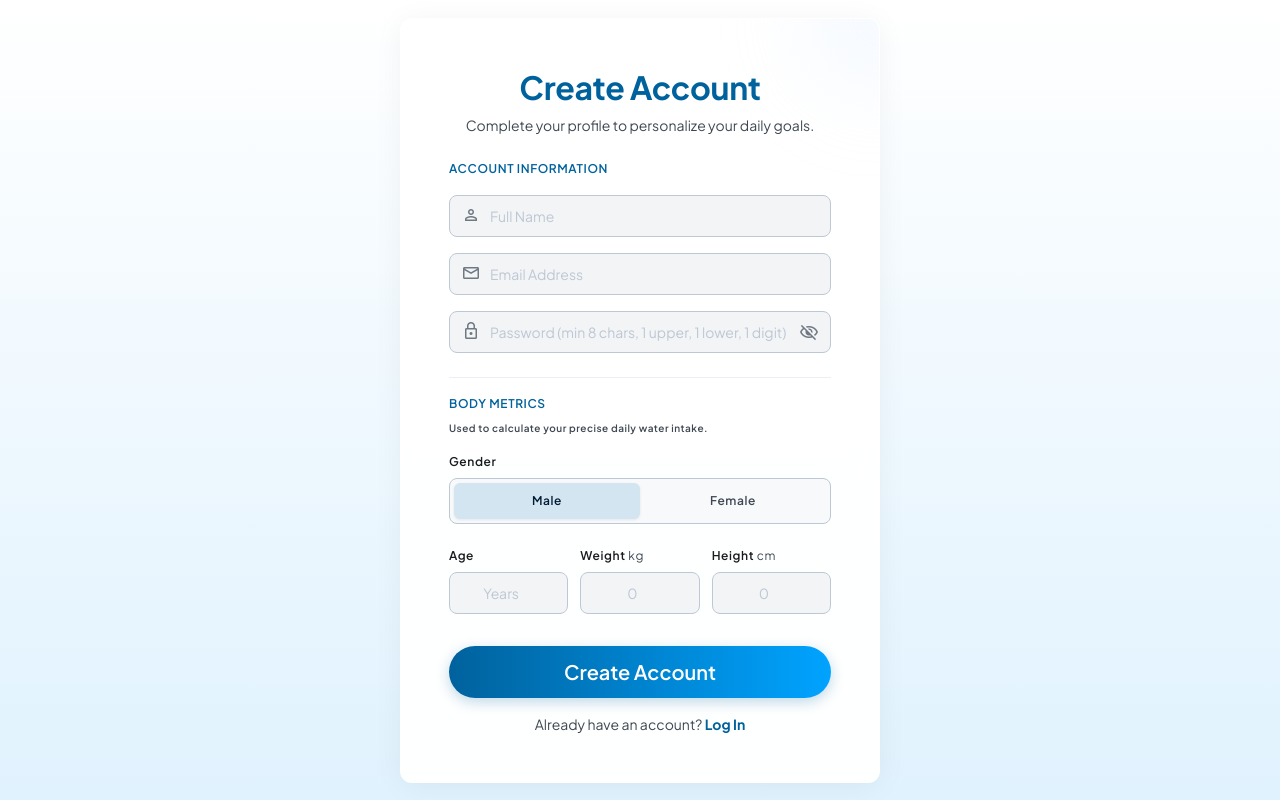
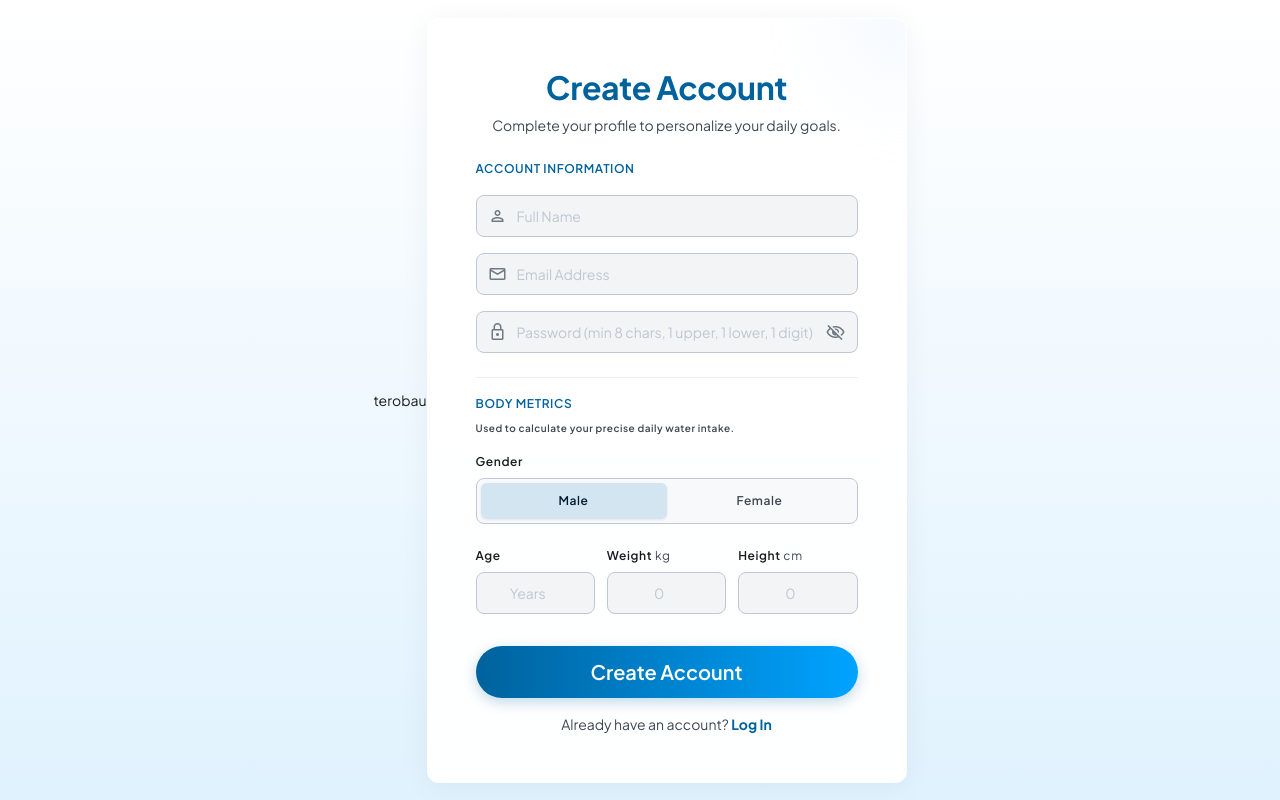
Before and after one commit to bisistha3/ProjectI, a PHP site: page /register.php in a window 1280 px wide. Run offline with PHP 8.4, Linux system fonts and the light colour scheme.

Commit message:
Add debug echo statement to register.php

```diff
--- a/register.php
+++ b/register.php
@@ -1,4 +1,5 @@
 <?php
+echo "terobau";
 /**
  * HydroFlow — Register Handler
  * Handles both GET (show form) and POST (create account).
```
